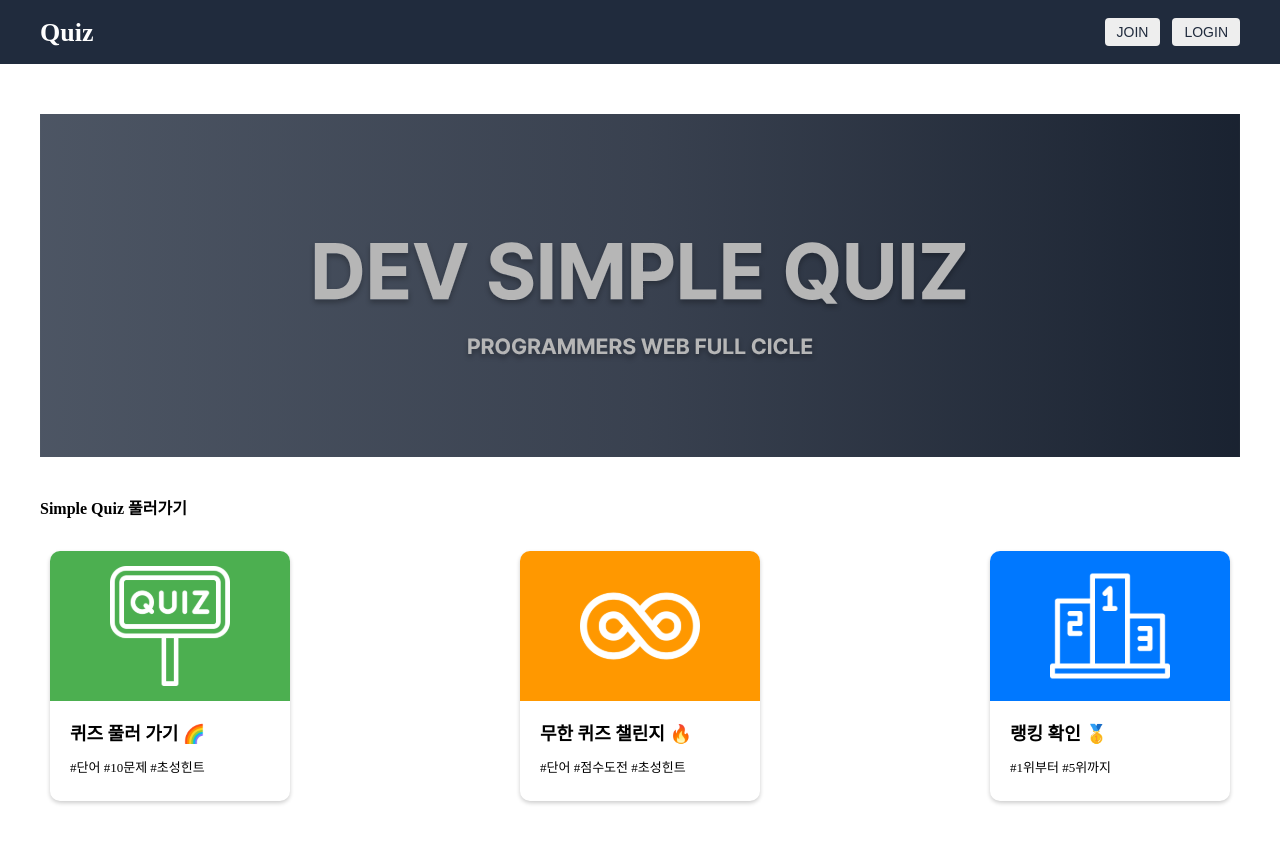
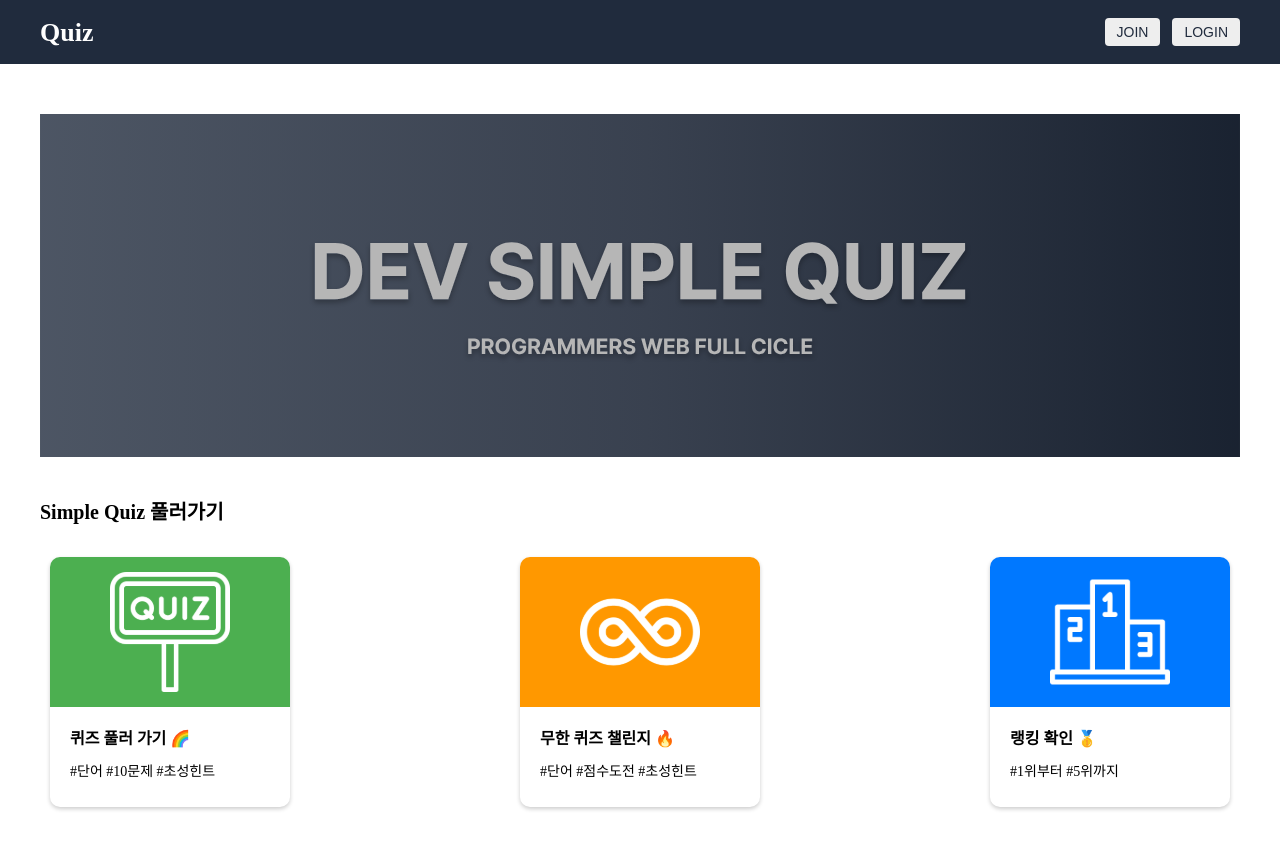
Before and after one commit to DevSimpleQuiz/Frontend, a React (Create React App) app: page / in a window 1280 px wide. Shown: the top 848 px of the page. Built offline with nearby package versions, Linux system fonts and the light colour scheme.

Commit message:
style: Home페이지 css 순서 정리

```diff
--- a/src/pages/Home.tsx
+++ b/src/pages/Home.tsx
@@ -57,40 +57,33 @@ const HomeStyle = styled.div`
   }
 
   .banner {
+    position: relative;
+    margin-left: calc(-50vw + 50%);
     width: 100vw;
-    margin-left: calc(-50vw + 50%);
-    position: relative;
   }
 
   .title {
-    /* color: ${({ theme }) => theme.color.text}; */
-    font-size: ${({ theme }) => theme.heading.title4.fontSize};
+    margin: 20px 0;
+    font-size: ${({ theme }) => theme.heading.title4};
     font-weight: 650;
-    margin: 20px 0;
-  }
-
-  .btnSection {
-    /* margin: 10px 50px; */
   }
 
   .card {
     display: flex;
     flex-direction: row;
     justify-content: space-between;
-    /* justify-content: center;
-    gap: 100px; */
     margin-bottom: 120px;
   }
 
   .iconCard {
+    display: flex;
+    flex-direction: column;
+    overflow: hidden;
+    width: 240px;
+    height: 250px;
     margin: 10px;
     border-radius: 10px;
     box-shadow: 0 2px 4px rgba(0, 0, 0, 0.2);
-    width: 240px;
-    height: 250px;
-    display: flex;
-    flex-direction: column;
-    overflow: hidden;
   }
 
   .quizIcon, .infiniteIcon, .rankingIcon {
@@ -101,7 +94,6 @@ const HomeStyle = styled.div`
     height: 150px;
     svg {
       width: 120px;
-      /* height: 100px; */
     }
   }
   .quizIcon {
@@ -116,20 +108,19 @@ const HomeStyle = styled.div`
 
   .cardTitle {
     align-self: flex-start;
-    text-align: left;
     margin-left: 20px;
-    /* font-size: ${({ theme }) => theme.heading.title4.fontSize}; */
-    font-size: 18px;
-    font-weight: bold;
     margin-top: 20px;
     margin-bottom: 10px;
-  }
+    text-align: left;
+    font-size: ${({ theme }) => theme.text.text2};
+    font-weight: bold;
+   }
 
   .cardDescription {
     align-self: flex-start;
+    margin-left: 20px;
     text-align: left;
-    margin-left: 20px;
-    font-size: 13px;
+    font-size: ${({ theme }) => theme.text.text3};
   }
 `;
 export default Home;
```
